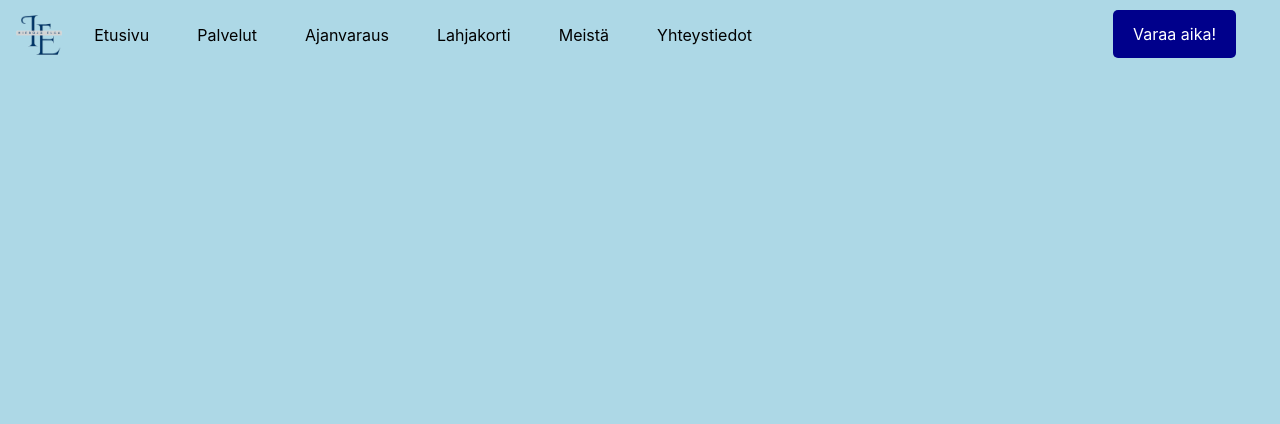
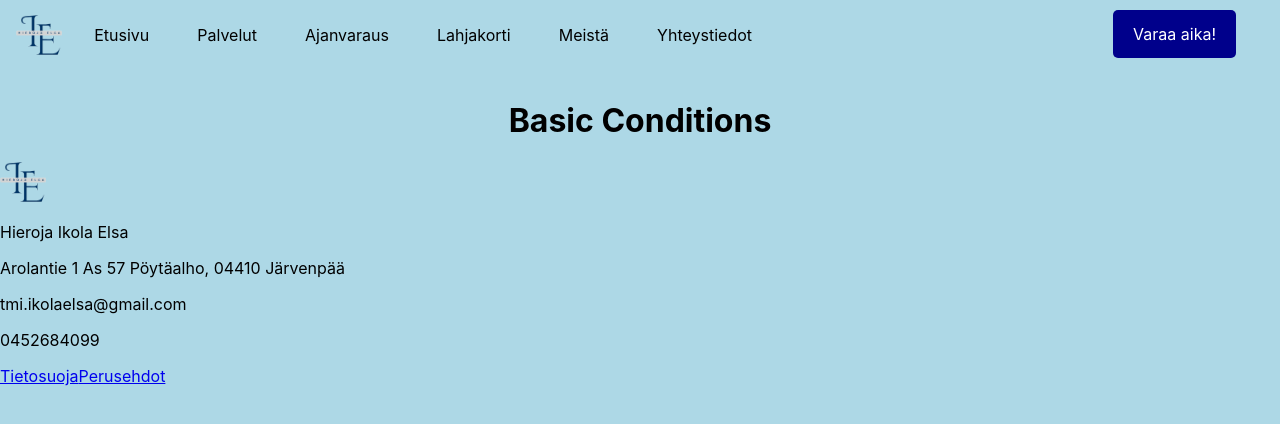
Before and after one commit to Amikola/Elsan-sivut, a React (Vite) app: page /Basicconditions in a window 1280 px wide. Shown: the top 424 px of the page. Built offline with nearby package versions, Linux system fonts and the light colour scheme.

Commit message:
Added Data protection and basci conditons

```diff
--- a/src/App.tsx
+++ b/src/App.tsx
@@ -7,6 +7,8 @@ import Services from './pages/Services';
 import Reservation from './pages/Reservation/Reservation';
 import GiftCard from './pages/GiftCard';
 import Contact from './pages/Contact';
+import BasicConditions from './pages/BasicConditions';
+import DataProtection from './pages/DataProtection';
 import ReservationButton from './components/ReservationButton';
 import './App.css'; // Default to desktop CSS
 
@@ -69,7 +71,18 @@ function App() {
           <Route path="/reservation" element={<Reservation />} />
           <Route path="/giftcard" element={<GiftCard />} />
           <Route path="/contact" element={<Contact />} />
+          <Route path="/dataprotection" element={<DataProtection />} />
+          <Route path="/Basicconditions" element={<BasicConditions/>} />
         </Routes>
+      </div>
+      <div className="bottom-bar">
+        <img src="src/assets/IMG_0418.PNG" alt="Logo" className="navbar-image" />
+        <p>Hieroja Ikola Elsa</p>
+        <p>Arolantie 1 As 57 Pöytäalho, 04410 Järvenpää</p>
+        <p>tmi.ikolaelsa@gmail.com</p>
+        <p>0452684099</p>
+        <NavLink to="/dataprotection">Tietosuoja</NavLink>
+        <NavLink to="/basicconditions">Perusehdot</NavLink>
       </div>
     </Router>
   );
--- /dev/null
+++ b/src/pages/BasicConditions.tsx
@@ -0,0 +1,9 @@
+function BasicConditions() {
+  return (
+    <div>
+      <h1> Basic Conditions</h1>
+    </div>
+  );
+}
+
+export default BasicConditions;
--- /dev/null
+++ b/src/pages/DataProtection.tsx
@@ -0,0 +1,9 @@
+function DataProtection() {
+  return (
+    <div>
+      <h1>Data Protection</h1>
+    </div>
+  );
+}
+
+export default DataProtection;
```
